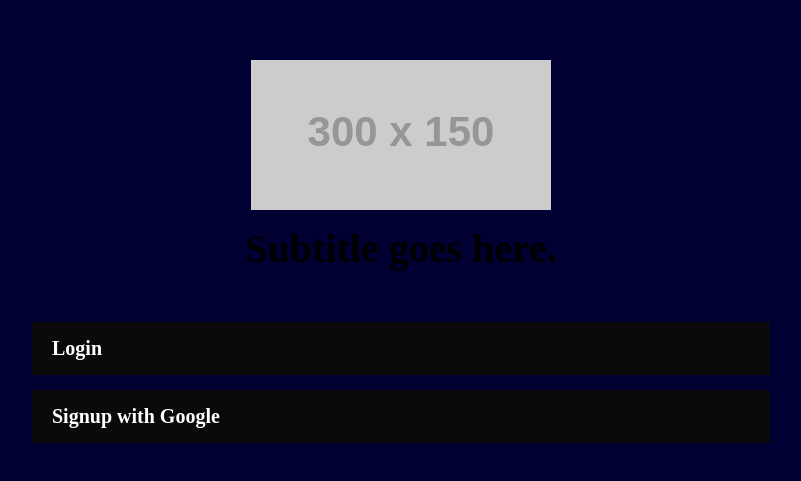
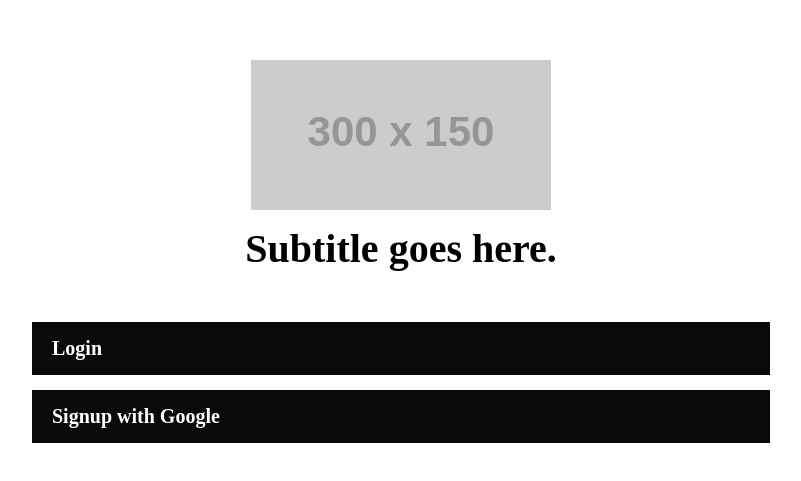
Before and after one commit to tarantulus/wtfsiw, a Vue app: page / in a window 1280 px wide. Shown: the part 149-630 px from the top of the page, without its empty margins (239-1040 px from the left). Built offline with nearby package versions, Linux system fonts and the light colour scheme.

Commit message:
gross blue gone

```diff
--- a/src/App.vue
+++ b/src/App.vue
@@ -1,8 +1,3 @@
 <template>
   <router-view/>
 </template>
-<style>
-body{
-    background-color: #000033;
-}
-</style>
```
Also changed, not shown: 8 other files (tests, documents, lock files or other folders).
